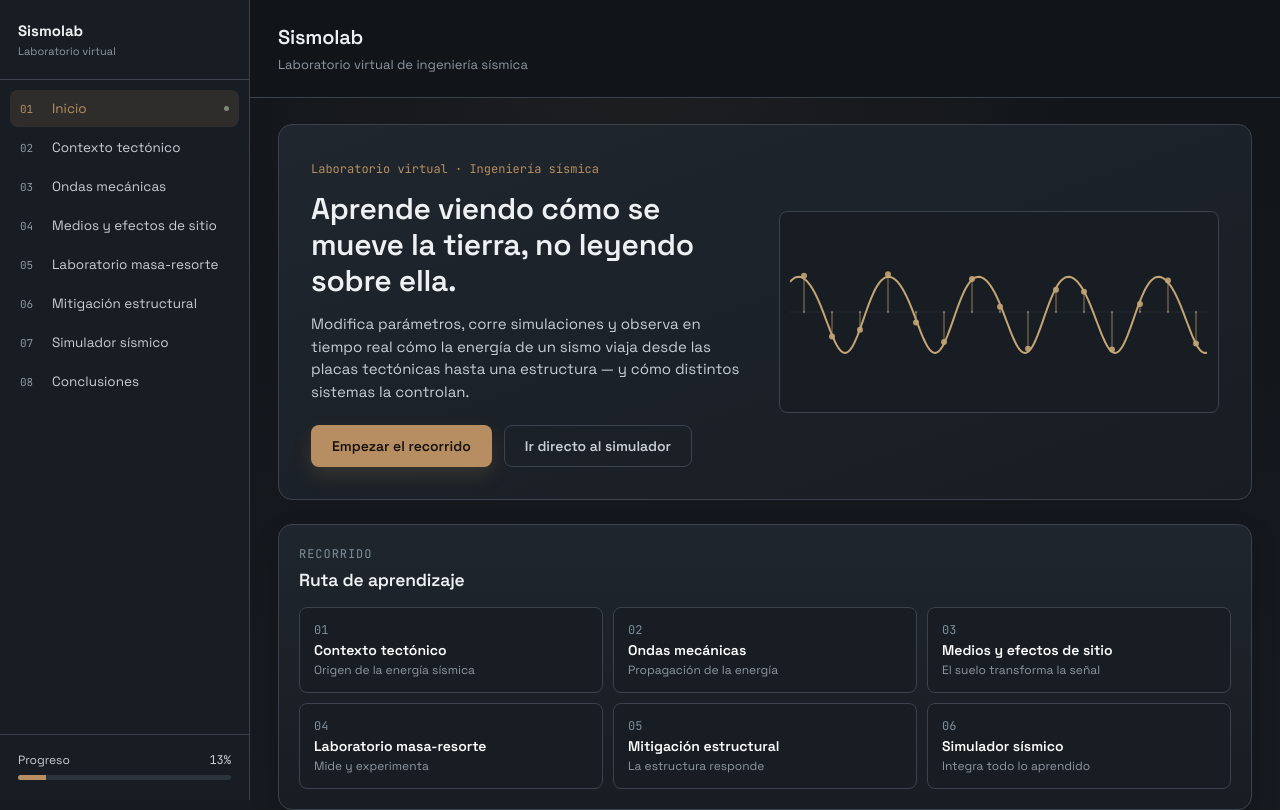
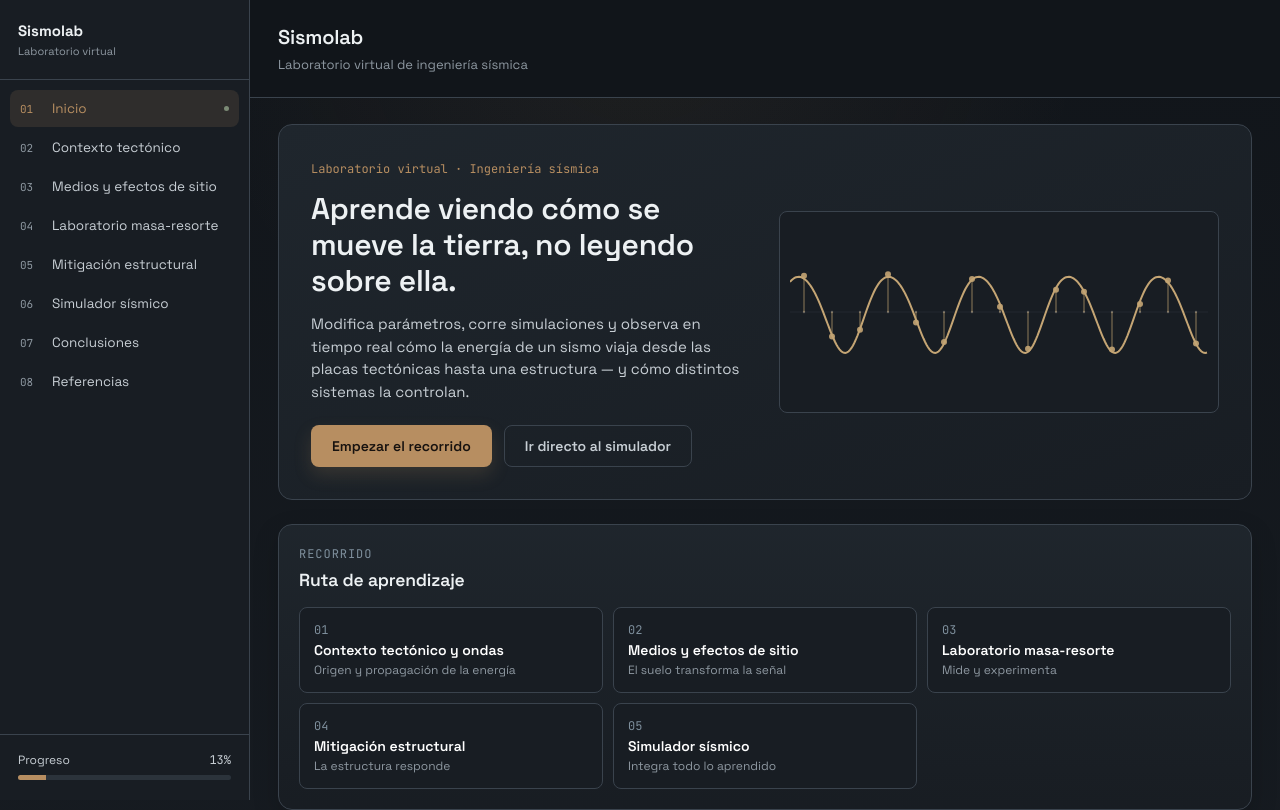
Before and after one commit to framk278/Sismo-simulador, a React (Vite) app: page / in a window 1280 px wide. Shown: the top 810 px of the page. Built offline with nearby package versions, Linux system fonts and the light colour scheme.

Commit message:
Nueva actualización

```diff
--- a/src/App.jsx
+++ b/src/App.jsx
@@ -4,22 +4,22 @@ import { Sidebar } from './components/Sidebar.jsx'
 import { Topbar } from './components/Topbar.jsx'
 import { Home } from './pages/Home.jsx'
 import { Tectonics } from './pages/Tectonics.jsx'
-import { Waves } from './pages/Waves.jsx'
 import { SiteEffects } from './pages/SiteEffects.jsx'
 import { Mitigation } from './pages/Mitigation.jsx'
 import { MassSpringLab } from './pages/MassSpringLab.jsx'
 import { SeismicSimulator } from './pages/SeismicSimulator.jsx'
 import { Conclusions } from './pages/Conclusions.jsx'
+import { References } from './pages/References.jsx'
 
 const PAGE_META = {
   inicio: { title: 'Sismolab', subtitle: 'Laboratorio virtual de ingeniería sísmica' },
   tectonica: { title: 'Contexto tectónico', subtitle: 'De dónde proviene la energía sísmica' },
-  ondas: { title: 'Ondas mecánicas', subtitle: 'Propagación de la energía sísmica' },
   suelo: { title: 'Medios y efectos de sitio', subtitle: 'El suelo transforma la señal sísmica' },
   mitigacion: { title: 'Mitigación estructural', subtitle: 'Cómo responde una estructura y cómo controlarla' },
   laboratorio: { title: 'Laboratorio masa-resorte', subtitle: 'Mide período, frecuencia y amortiguamiento' },
   simulador: { title: 'Simulador sísmico', subtitle: 'Integra suelo, estructura y sistema de mitigación' },
   conclusiones: { title: 'Conclusiones', subtitle: 'Síntesis del laboratorio virtual' },
+  referencias: { title: 'Referencias', subtitle: 'Fuentes bibliográficas y técnicas' },
 }
 
 function Shell() {
@@ -37,8 +37,6 @@ function Shell() {
         return <Home onNavigate={setPage} />
       case 'tectonica':
         return <Tectonics />
-      case 'ondas':
-        return <Waves />
       case 'suelo':
         return <SiteEffects />
       case 'mitigacion':
@@ -49,6 +47,8 @@ function Shell() {
         return <SeismicSimulator />
       case 'conclusiones':
         return <Conclusions onNavigate={setPage} />
+      case 'referencias':
+        return <References />
       default:
         return <Home onNavigate={setPage} />
     }
--- a/src/components/Sidebar.jsx
+++ b/src/components/Sidebar.jsx
@@ -3,12 +3,12 @@ import { useProgress } from '../hooks/useProgress.jsx'
 const NAV = [
   { id: 'inicio', label: 'Inicio', icon: '01' },
   { id: 'tectonica', label: 'Contexto tectónico', icon: '02' },
-  { id: 'ondas', label: 'Ondas mecánicas', icon: '03' },
-  { id: 'suelo', label: 'Medios y efectos de sitio', icon: '04' },
-  { id: 'laboratorio', label: 'Laboratorio masa-resorte', icon: '05' },
-  { id: 'mitigacion', label: 'Mitigación estructural', icon: '06' },
-  { id: 'simulador', label: 'Simulador sísmico', icon: '07' },
-  { id: 'conclusiones', label: 'Conclusiones', icon: '08' },
+  { id: 'suelo', label: 'Medios y efectos de sitio', icon: '03' },
+  { id: 'laboratorio', label: 'Laboratorio masa-resorte', icon: '04' },
+  { id: 'mitigacion', label: 'Mitigación estructural', icon: '05' },
+  { id: 'simulador', label: 'Simulador sísmico', icon: '06' },
+  { id: 'conclusiones', label: 'Conclusiones', icon: '07' },
+  { id: 'referencias', label: 'Referencias', icon: '08' },
 ]
 
 export function Sidebar({ current, onNavigate, open, onClose }) {
--- a/src/hooks/useProgress.jsx
+++ b/src/hooks/useProgress.jsx
@@ -3,12 +3,12 @@ import { createContext, useContext, useMemo, useState, useCallback } from 'react
 const SECTIONS = [
   'inicio',
   'tectonica',
-  'ondas',
   'suelo',
   'mitigacion',
   'laboratorio',
   'simulador',
   'conclusiones',
+  'referencias',
 ]
 
 const ProgressContext = createContext(null)
--- a/src/pages/Home.jsx
+++ b/src/pages/Home.jsx
@@ -3,8 +3,7 @@ import { Panel, Button } from '../components/Panel.jsx'
 import { WaveCanvas } from '../simulations/WaveCanvas.jsx'
 
 const STEPS = [
-  { id: 'tectonica', label: 'Contexto tectónico', desc: 'Origen de la energía sísmica' },
-  { id: 'ondas', label: 'Ondas mecánicas', desc: 'Propagación de la energía' },
+  { id: 'tectonica', label: 'Contexto tectónico y ondas', desc: 'Origen y propagación de la energía' },
   { id: 'suelo', label: 'Medios y efectos de sitio', desc: 'El suelo transforma la señal' },
   { id: 'laboratorio', label: 'Laboratorio masa-resorte', desc: 'Mide y experimenta' },
   { id: 'mitigacion', label: 'Mitigación estructural', desc: 'La estructura responde' },
--- a/src/pages/Mitigation.jsx
+++ b/src/pages/Mitigation.jsx
@@ -21,6 +21,26 @@ export function Mitigation() {
           de la frecuencia de excitación, del período fundamental y del amortiguamiento real del
           sistema, además de si se incorpora aislamiento o disipación.
         </p>
+      </Panel>
+
+      <Panel eyebrow="TRANSFERENCIA DE ENERGÍA" title="De la onda al movimiento de la estructura">
+        <div className="energy-explainer">
+          <div className="energy-stage" aria-hidden="true">
+            <div className="ground-line" />
+            <span className="wave-pulse wave-one" />
+            <span className="wave-pulse wave-two" />
+            <span className="wave-pulse wave-three" />
+            <div className="energy-building">
+              <i /><i /><i /><i />
+            </div>
+            <span className="energy-orb orb-one" /><span className="energy-orb orb-two" /><span className="energy-orb orb-three" />
+          </div>
+          <div className="energy-copy">
+            <div><span>1</span><p><strong>Energía cinética.</strong> El suelo acelera de un lado a otro y transmite movimiento a la base del edificio.</p></div>
+            <div><span>2</span><p><strong>Respuesta dinámica.</strong> Por inercia, cada masa intenta conservar su posición. Aparecen fuerzas internas, deformación y deriva entre pisos.</p></div>
+            <div><span>3</span><p><strong>Disipación y control.</strong> La rigidez almacena parte de la energía como energía elástica; el amortiguamiento y los disipadores convierten parte en calor y reducen la vibración.</p></div>
+          </div>
+        </div>
       </Panel>
 
       <Panel
@@ -110,6 +130,24 @@ export function Mitigation() {
         .controls-row { display: grid; grid-template-columns: repeat(3, 1fr); gap: 20px; margin-top: 16px; }
         .stats-row { display: flex; gap: 10px; flex-wrap: wrap; margin-top: 6px; }
         .caption { font-size: 13px; color: var(--ink-1); margin-top: 14px; }
+        .energy-explainer { display: grid; grid-template-columns: .85fr 1.15fr; gap: 22px; align-items: center; }
+        .energy-stage { min-height: 240px; position: relative; overflow: hidden; border: 1px solid var(--line); border-radius: var(--radius-m); background: linear-gradient(180deg, #1d2730 0 70%, #141a20 70%); }
+        .ground-line { position: absolute; left: 0; right: 0; bottom: 54px; height: 7px; background: #56616b; box-shadow: 0 4px 0 #303941; animation: ground-shift 1.4s ease-in-out infinite alternate; }
+        .wave-pulse { position: absolute; bottom: 43px; width: 26px; height: 26px; border: 2px solid rgba(183, 142, 97, .8); border-radius: 50%; animation: wave-travel 2.4s linear infinite; }
+        .wave-two { animation-delay: .8s; } .wave-three { animation-delay: 1.6s; }
+        .energy-building { position: absolute; right: 22%; bottom: 61px; width: 84px; height: 142px; border: 4px solid #c6b496; border-bottom: 0; display: flex; flex-direction: column; justify-content: space-evenly; animation: building-sway 1.4s ease-in-out infinite alternate; transform-origin: bottom center; }
+        .energy-building::before, .energy-building::after { content: ''; position: absolute; inset: 0 auto 0 20px; width: 3px; background: #c6b496; } .energy-building::after { left: auto; right: 20px; }
+        .energy-building i { display: block; height: 3px; background: #c6b496; }
+        .energy-orb { position: absolute; right: 7%; width: 10px; height: 10px; border-radius: 50%; background: var(--amber); box-shadow: 0 0 12px var(--amber); animation: energy-rise 1.8s ease-in infinite; }
+        .orb-one { bottom: 88px; } .orb-two { bottom: 128px; animation-delay: .55s; } .orb-three { bottom: 168px; animation-delay: 1.1s; }
+        .energy-copy { display: grid; gap: 11px; }
+        .energy-copy > div { display: grid; grid-template-columns: 27px 1fr; gap: 10px; align-items: start; padding: 10px 12px; border: 1px solid var(--line-soft); border-radius: var(--radius-s); background: var(--bg-1); }
+        .energy-copy span { display: grid; place-items: center; width: 24px; height: 24px; border-radius: 50%; background: var(--amber-dim); color: var(--amber); font-family: var(--font-mono); font-size: 12px; }
+        .energy-copy p { color: var(--ink-1); font-size: 12.5px; line-height: 1.5; } .energy-copy strong { color: var(--ink-0); }
+        @keyframes ground-shift { from { transform: translateX(-8px); } to { transform: translateX(8px); } }
+        @keyframes building-sway { from { transform: rotate(-2.3deg); } to { transform: rotate(2.3deg); } }
+        @keyframes wave-travel { from { left: -30px; opacity: 0; transform: scale(.35); } 20% { opacity: 1; } to { left: 72%; opacity: 0; transform: scale(2.2); } }
+        @keyframes energy-rise { 0% { transform: translate(-10px, 14px) scale(.4); opacity: 0; } 35% { opacity: 1; } 100% { transform: translate(8px, -28px) scale(1.2); opacity: 0; } }
         .system-grid { display: grid; grid-template-columns: repeat(3, 1fr); gap: 12px; }
         .system-card { background: var(--bg-1); border: 1px solid var(--line); border-radius: var(--radius-m); padding: 16px; }
         .system-card[data-active="true"] { border-color: var(--cyan); }
@@ -123,7 +161,7 @@ export function Mitigation() {
         .footnote { font-size: 12px; color: var(--ink-2); }
 
         @media (max-width: 900px) {
-          .controls-row { grid-template-columns: 1fr; }
+          .controls-row, .energy-explainer { grid-template-columns: 1fr; }
           .system-grid { grid-template-columns: 1fr; }
         }
       `}</style>
--- /dev/null
+++ b/src/pages/References.jsx
@@ -0,0 +1,30 @@
+import { Panel } from '../components/Panel.jsx'
+
+const REFERENCES = [
+  'Chopra, A. K. (2020). Dynamics of structures: Theory and applications to earthquake engineering (5.ª ed.). Pearson.',
+  'Fundación Venezolana de Investigaciones Sismológicas. (2026). Informe sismotectónico especial: Terremoto doblete de La Guaira y Yaracuy (24 de junio de 2026). FUNVISIS, Ministerio del Poder Popular para Ciencia y Tecnología.',
+  'Kramer, S. L. (1996). Geotechnical earthquake engineering. Prentice Hall.',
+  'Naeim, F., & Kelly, J. M. (1999). Design of seismic isolated structures: From theory to practice. John Wiley & Sons.',
+  'Servicio Geológico Colombiano. (2026). Boletín técnico evaluativo: Terremoto de San José del Palmar, Chocó (Mw 7.4, profundidad 107 km). Dirección de Geoamenazas, SGC.',
+  'U.S. Geological Survey. (2026). M 7.5 - Coastal Venezuela & M 7.4 - Western Colombia earthquake summary reports. Earthquake Hazards Program, U.S. Department of the Interior.',
+]
+
+export function References() {
+  return (
+    <div className="references-page">
+      <Panel eyebrow="FUENTES" title="Referencias bibliográficas">
+        <p className="intro">Material de consulta utilizado como apoyo conceptual para el laboratorio virtual.</p>
+        <ol className="reference-list">
+          {REFERENCES.map((reference) => <li key={reference}>{reference}</li>)}
+        </ol>
+      </Panel>
+      <style>{`
+        .references-page { display: flex; flex-direction: column; gap: 20px; }
+        .intro { color: var(--ink-1); font-size: 13.5px; margin-bottom: 18px; }
+        .reference-list { margin: 0; padding-left: 24px; display: flex; flex-direction: column; gap: 13px; color: var(--ink-1); }
+        .reference-list li { padding: 12px 14px; background: var(--bg-1); border: 1px solid var(--line-soft); border-radius: var(--radius-s); line-height: 1.55; }
+        .reference-list li::marker { color: var(--amber); font-family: var(--font-mono); font-weight: 700; }
+      `}</style>
+    </div>
+  )
+}
```
